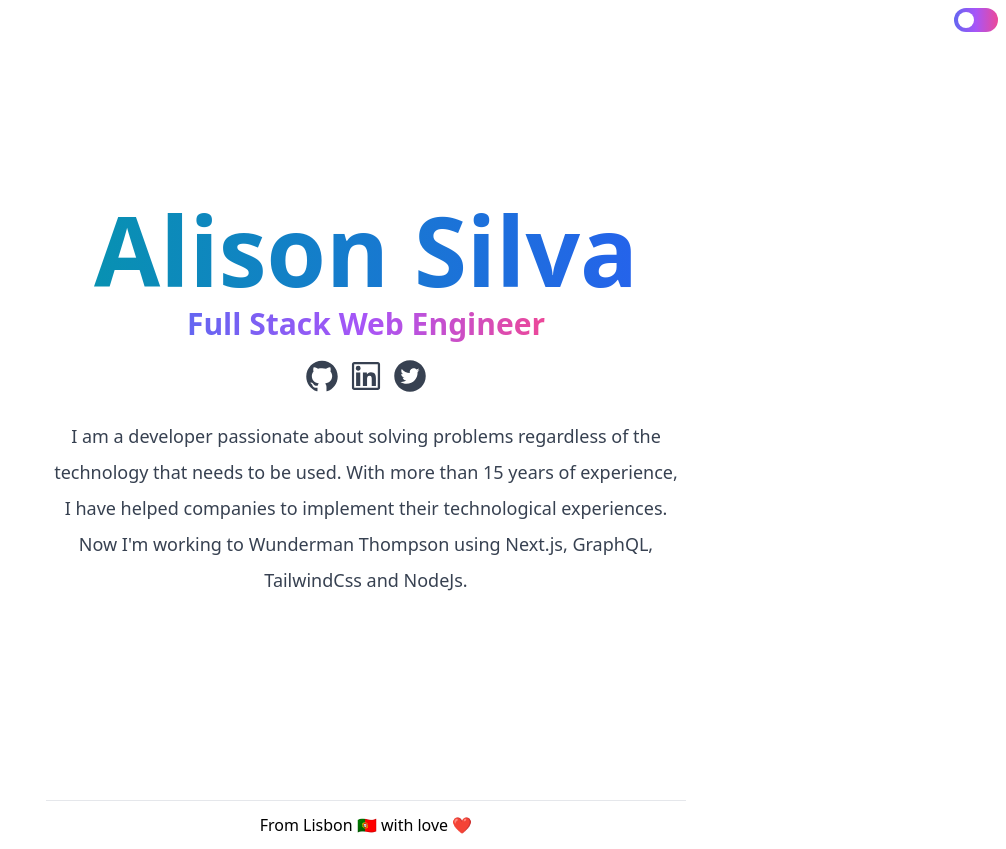
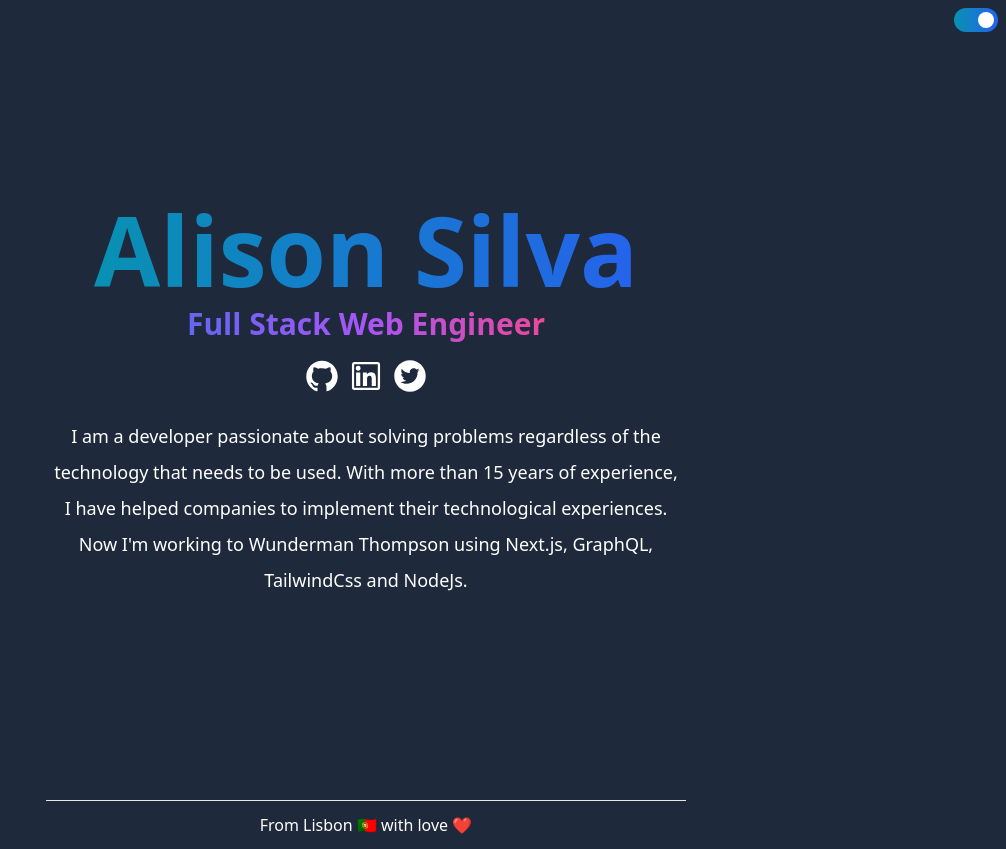
Before and after one commit to alisonjsilva/alisonjsilva-website, a Next.js app: page / in a window 1280 px wide. Shown: the whole page, without its empty margins (274-1280 px from the left). Built offline with nearby package versions, Linux system fonts and the light colour scheme.

Commit message:
Set dark mode as default

```diff
--- a/pages/index.tsx
+++ b/pages/index.tsx
@@ -9,7 +9,7 @@ import { Switch } from '@headlessui/react'
 import { useState } from 'react'
 
 const Home: NextPage = () => {
-  const [enableDarkMode, setEnableDarkMode] = useState(false)
+  const [enableDarkMode, setEnableDarkMode] = useState(true)
 
   return (
     <div className={`${enableDarkMode ? 'dark' : ''}`}>
```
